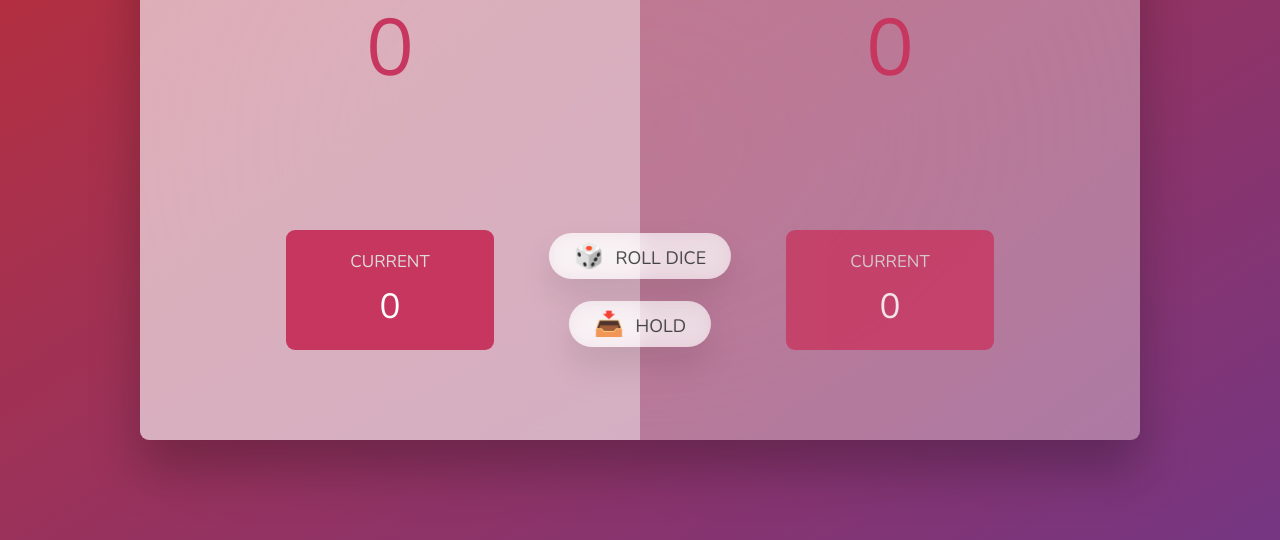
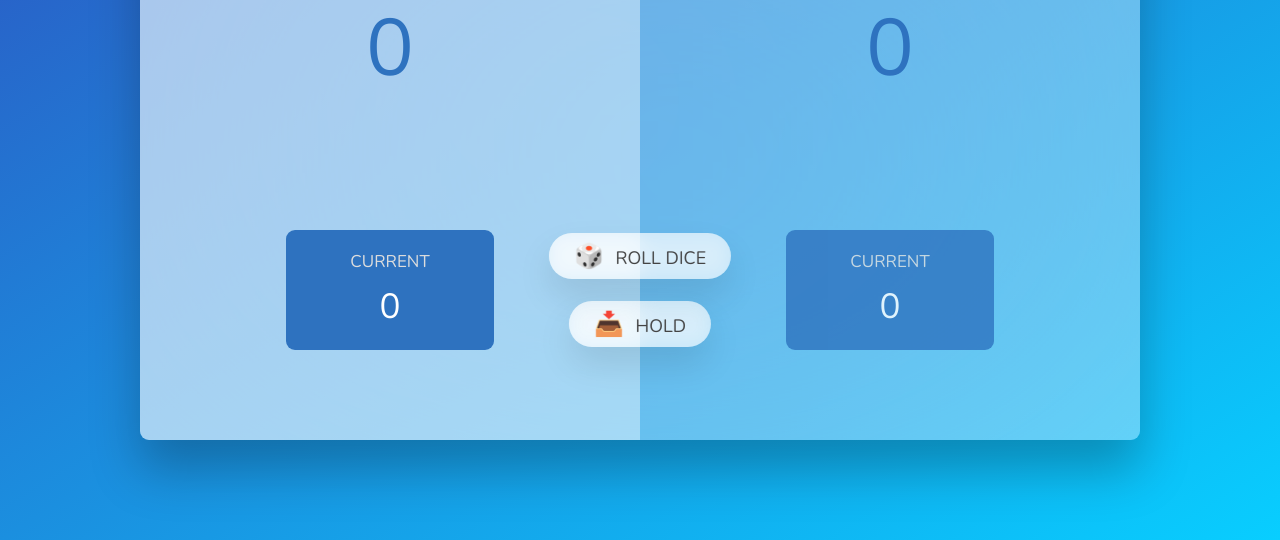
Before and after one commit to adrianstroescu/classic-pig-game, a plain HTML site: page index.html in a window 1280 px wide. Shown: the part 260-800 px from the top of the page. Drawn offline with nearby package versions, Linux system fonts and the light colour scheme.

Commit message:
style blue

```diff
--- a/style.css
+++ b/style.css
@@ -16,7 +16,7 @@ body {
   font-weight: 400;
   height: 100vh;
   color: #333;
-  background-image: linear-gradient(to top left, #753682 0%, #bf2e34 100%);
+  background-image: linear-gradient(to top left, #08ceff 0%, #2e50bf 100%);
   display: flex;
   align-items: center;
   justify-content: center;
@@ -59,7 +59,7 @@ main {
 .score {
   font-size: 8rem;
   font-weight: 300;
-  color: #c7365f;
+  color: #2e72bf;
   margin-bottom: auto;
 }
 
@@ -78,7 +78,7 @@ main {
 }
 
 .current {
-  background-color: #c7365f;
+  background-color: #2e72bf;
   opacity: 0.8;
   border-radius: 9px;
   color: #fff;
```
